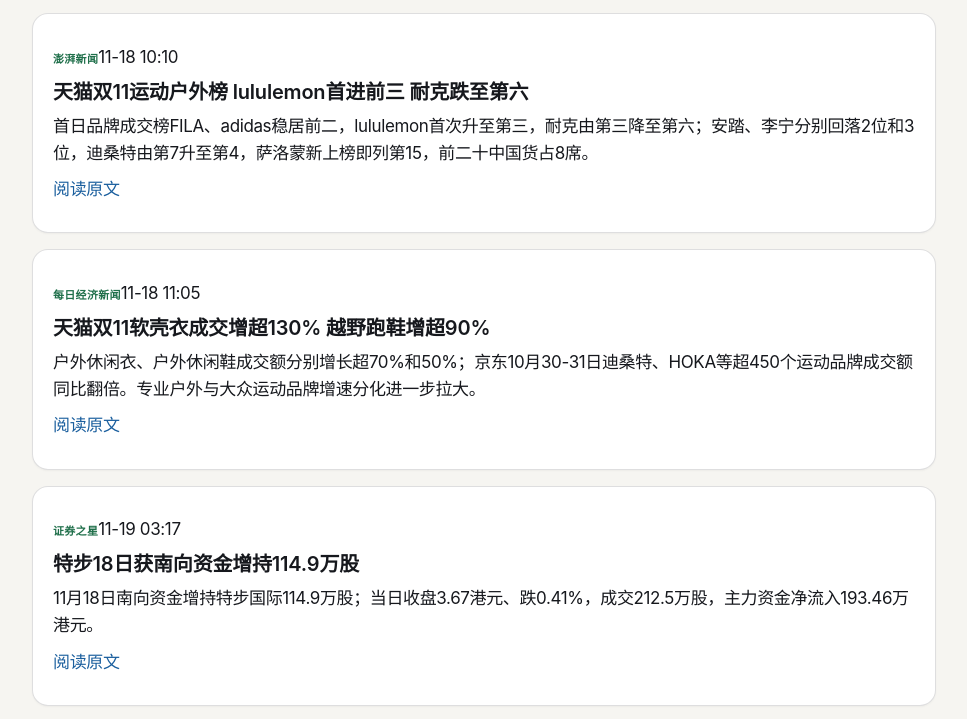
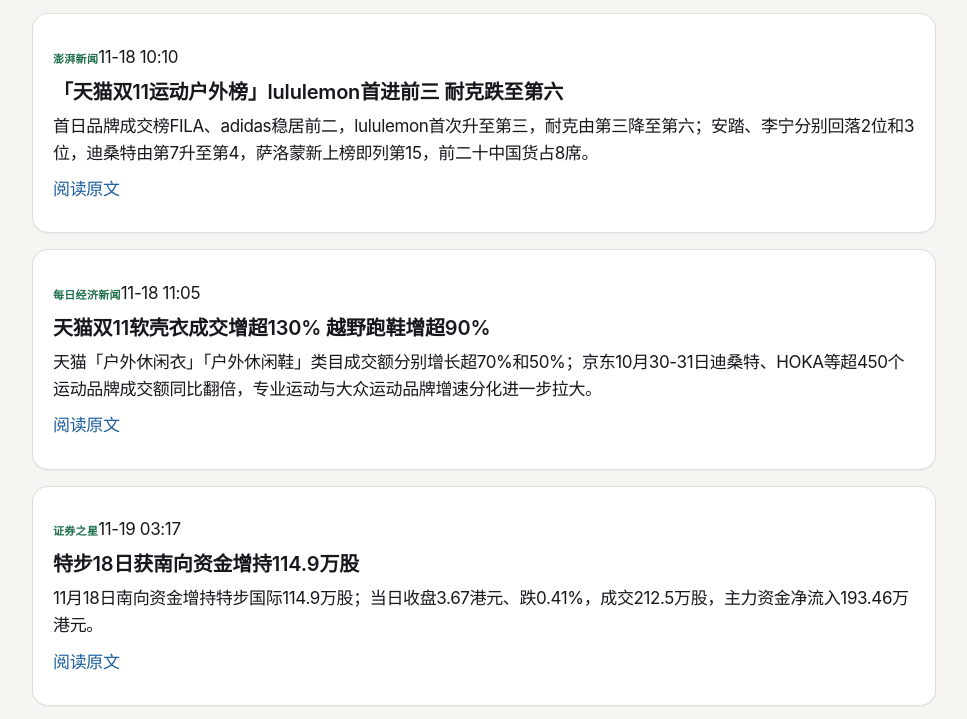
Before and after one commit to leo666-cloud/sports-daily, a plain HTML site: page archive/2026-11-19.html in a window 1280 px wide. Shown: the part 6016-6735 px from the top of the page, without its empty margins (280-1247 px from the left). Drawn offline with Linux system fonts and the light colour scheme; files that its build step writes are made by us from their sources; no server answers.

Commit message:
2026-11-19

```diff
--- a/archive/2026-11-19.html
+++ b/archive/2026-11-19.html
@@ -145,13 +145,13 @@ body.wx-rain,body.wx-storm,body.wx-snow,body.wx-fog,body.wx-cloud,body.wx-sun,bo
 <div class='item'><p class='meta'><span class='src'>lululemon</span><time>11-13 21:00</time></p><h3>lululemon上线Rest Day终集 汉密尔顿对话克拉克森</h3><p>原创内容系列第三集由F1车手刘易斯·汉密尔顿对谈NBA球员乔丹·克拉克森，主题为巅峰期的心态管理与夺冠后的驱动力；两人身着Warm-Up无袖连帽衫、EasySet训练背心、Pace Breaker 7英寸短裤等训练系列出镜。</p><p class='more'><a href='https://corporate.lululemon.com/newsroom/our-stories/2026/lululemon-releases-rest-day-episode-with-lewis-hamilton-and-jordan-clarkson' target='_blank'>阅读原文</a></p></div>
 <div class='item'><p class='meta'><span class='src'>新浪财经</span><time>11-18 13:42</time></p><h3>耐克收回滔搏线上销售权 2027年起终止合作</h3><p>港交所公告显示，耐克通知滔搏自2027年1月1日起终止其在内地经营的耐克线上平台销售，宝胜国际同日接到同款通知；按滔搏2026财年口径该部分约56亿元、相当于全年营收两成多。公告当日滔搏股价跌24.08%，单日市值蒸发28.5亿港元。</p><p class='more'><a href='https://cj.sina.com.cn/articles/view/5392517485/1416b496d02001s8oc' target='_blank'>阅读原文</a></p></div>
 <div class='item'><p class='meta'><span class='src'>新浪财经</span><time>11-18 13:42</time></p><h3>滔搏四年净减3335家门店 年营收降至257.4亿元</h3><p>滔搏直营门店从2020财年峰值8359家降至2026财年末4360家，单财年关660家；年营收由336.9亿元降至257.4亿元，归母净利润12.67亿元较高峰接近腰斩。耐克与阿迪达斯合计贡献营收223.30亿元、占86.7%。</p><p class='more'><a href='https://cj.sina.com.cn/articles/view/5392517485/1416b496d02001s8oc' target='_blank'>阅读原文</a></p></div>
-<div class='item'><p class='meta'><span class='src'>澎湃新闻</span><time>11-18 10:10</time></p><h3>天猫双11运动户外榜 lululemon首进前三 耐克跌至第六</h3><p>首日品牌成交榜FILA、adidas稳居前二，lululemon首次升至第三，耐克由第三降至第六；安踏、李宁分别回落2位和3位，迪桑特由第7升至第4，萨洛蒙新上榜即列第15，前二十中国货占8席。</p><p class='more'><a href='https://m.thepaper.cn/newsDetail_forward_34374966' target='_blank'>阅读原文</a></p></div>
-<div class='item'><p class='meta'><span class='src'>每日经济新闻</span><time>11-18 11:05</time></p><h3>天猫双11软壳衣成交增超130% 越野跑鞋增超90%</h3><p>户外休闲衣、户外休闲鞋成交额分别增长超70%和50%；京东10月30-31日迪桑特、HOKA等超450个运动品牌成交额同比翻倍。专业户外与大众运动品牌增速分化进一步拉大。</p><p class='more'><a href='http://m.toutiao.com/group/7707266893383729674/' target='_blank'>阅读原文</a></p></div>
+<div class='item'><p class='meta'><span class='src'>澎湃新闻</span><time>11-18 10:10</time></p><h3>「天猫双11运动户外榜」lululemon首进前三 耐克跌至第六</h3><p>首日品牌成交榜FILA、adidas稳居前二，lululemon首次升至第三，耐克由第三降至第六；安踏、李宁分别回落2位和3位，迪桑特由第7升至第4，萨洛蒙新上榜即列第15，前二十中国货占8席。</p><p class='more'><a href='https://m.thepaper.cn/newsDetail_forward_34374966' target='_blank'>阅读原文</a></p></div>
+<div class='item'><p class='meta'><span class='src'>每日经济新闻</span><time>11-18 11:05</time></p><h3>天猫双11软壳衣成交增超130% 越野跑鞋增超90%</h3><p>天猫「户外休闲衣」「户外休闲鞋」类目成交额分别增长超70%和50%；京东10月30-31日迪桑特、HOKA等超450个运动品牌成交额同比翻倍，专业运动与大众运动品牌增速分化进一步拉大。</p><p class='more'><a href='http://m.toutiao.com/group/7707266893383729674/' target='_blank'>阅读原文</a></p></div>
 <div class='item'><p class='meta'><span class='src'>证券之星</span><time>11-19 03:17</time></p><h3>特步18日获南向资金增持114.9万股</h3><p>11月18日南向资金增持特步国际114.9万股；当日收盘3.67港元、跌0.41%，成交212.5万股，主力资金净流入193.46万港元。</p><p class='more'><a href='https://news.stockstar.com/info/dstock_01368_p1.shtml' target='_blank'>阅读原文</a></p></div>
 <div class='item'><p class='meta'><span class='src'>HKEX</span><time>11-18 16:08</time></p><h3>361度18日收4.745港元 跌1.04%</h3><p>361度18日开盘4.850港元、收盘4.745港元跌1.04%，成交额176万港元，总市值102.8亿港元；公司8月宣派中期股息每股0.222港元，已于9月15日派付。</p><p class='more'><a href='https://www.hkex.com.hk/Market-Data/Securities-Prices/Equities/Equities-Quote?sym=1361&sc_lang=zh-HK' target='_blank'>阅读原文</a></p></div>
 <div class='item'><p class='meta'><span class='src'>证券之星</span><time>11-18 19:39</time></p><h3>舒华体育18日创60日新低 主力净买入8.02万元</h3><p>舒华体育18日盘中9时47分创60日新低，全天主力资金净买入8.02万元；11月17日中标陕西省人民医院国家紧急医学救援基地平战结合训练中心设备采购项目。</p><p class='more'><a href='http://news.stockstar.com/info/dstock_605299_p1.shtml' target='_blank'>阅读原文</a></p></div>
 <div class='item'><p class='meta'><span class='src'>Seeking Alpha</span><time>11-18 12:04</time></p><h3>lululemon 18日涨8% 运动服饰板块普涨</h3><p>11月18日美股盘中lululemon涨8%，为运动服饰板块领涨个股，耐克、Deckers等同业同步走高；此前公司因Q2营收降4%、全年指引下调承压。</p><p class='more'><a href='http://www.shturl.cc/687a0e2fdf6a17fb8c33445078729ca5' target='_blank'>阅读原文</a></p></div>
-<div class='item'><p class='meta'><span class='src'>人民网</span><time>11-19 07:46</time></p><h3>安踏2025年营收802亿元增13.3% 研发投入超22亿元</h3><p>2025年度营收802亿元、同比增13.3%，员工超6万名来自28个国家；2026年上半年研发投入11.1亿元，累计申请国家专利超8200项，未来5年规划再投入200亿元用于运动科技与数字化。</p><p class='more'><a href='http://m.163.com/dy/article/LC35922M0514R9M0.html' target='_blank'>阅读原文</a></p></div>
+<div class='item'><p class='meta'><span class='src'>网易新闻</span><time>11-19 07:46</time></p><h3>安踏2025年营收802亿元增13.3% 研发投入超22亿元</h3><p>2025年度营收802亿元、同比增13.3%，员工超6万名来自28个国家；2026年上半年研发投入11.1亿元，累计申请国家专利超8200项，未来5年规划再投入200亿元用于运动科技与数字化。</p><p class='more'><a href='http://m.163.com/dy/article/LC35922M0514R9M0.html' target='_blank'>阅读原文</a></p></div>
 <div class='item'><p class='meta'><span class='src'>新浪财经</span><time>11-18 13:42</time></p><h3>耐克大中华区年营收58.47亿美元降11% 连续八季负增长</h3><p>2026财年耐克大中华区营收58.47亿美元、同比降11%，自2025财年第一季度起连续八个季度负增长；同期安踏、李宁、特步、361度四家营收合计1351.14亿元人民币。</p><p class='more'><a href='https://cj.sina.com.cn/articles/view/5392517485/1416b496d02001s8oc' target='_blank'>阅读原文</a></p></div>
 <div class='item'><p class='meta'><span class='src'>同花顺</span><time>11-18 15:31</time></p><h3>特步上半年收入67.95亿元 主品牌降2.2%</h3><p>2026年上半年集团收入67.95亿元、同比降0.6%，主品牌59.20亿元降2.2%，专业运动分部8.75亿元增11.4%；毛利率46.4%提升1.4个百分点，股东应占溢利8.18亿元。</p><p class='more'><a href='https://basic.10jqka.com.cn/HK1368/' target='_blank'>阅读原文</a></p></div>
 <div class='item'><p class='meta'><span class='src'>新浪财经</span><time>11-18 16:08</time></p><h3>李宁18日除净 收12.32港元跌3.22%</h3><p>特别股息每股2.71港元（对应人民币2.32元、总额约60亿元）18日除净、12月1日派付；当日收12.32港元、跌3.22%，属除净技术性下调，全天高12.88、低12.11，成交4231万股。</p><p class='more'><a href='https://finance.sina.com.cn/stock/hkstock/hkgg/2026-11-06/doc-inixucte8927939.shtml' target='_blank'>阅读原文</a></p></div>
```
Also changed, not shown: index.html (+3 -3 lines).
